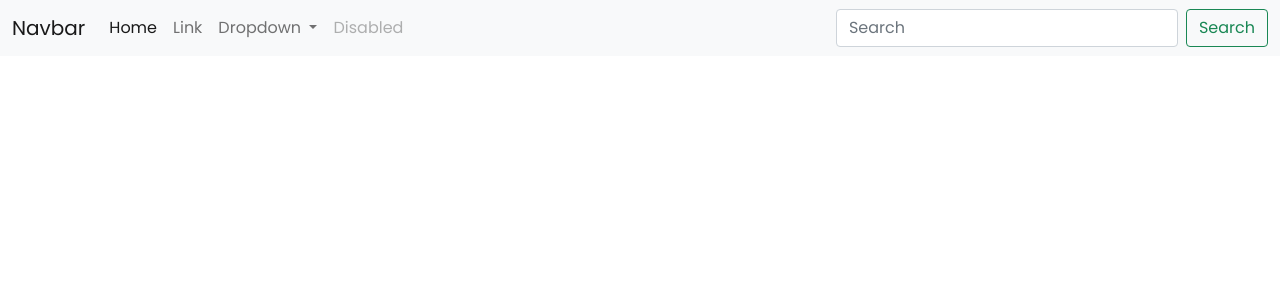
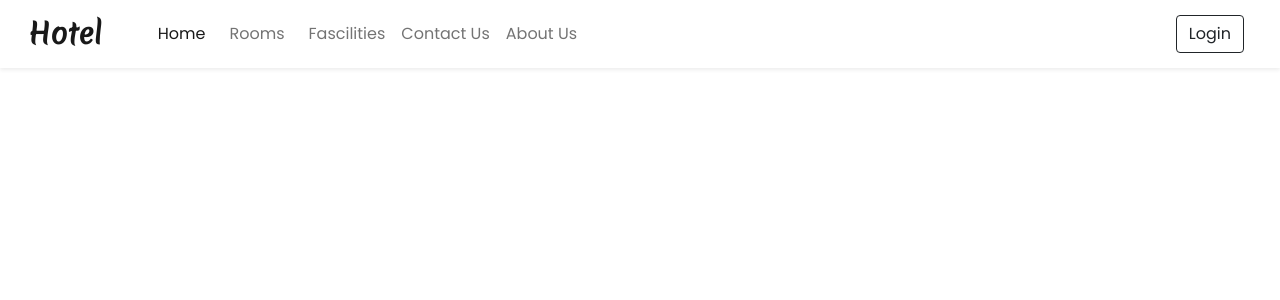
Before and after one commit to bhaktigondal/Hotel-Room-Booking-Website, a PHP site: page / in a window 1280 px wide. Shown: the top 300 px of the page. Run offline with PHP 8.4, Linux system fonts and the light colour scheme.

Commit message:
new code added

```diff
--- a/index.php
+++ b/index.php
@@ -32,10 +32,10 @@
 <body>
 
     <!-- ----navbar-------- -->
-    <nav class="navbar navbar-expand-lg navbar-light bg-light">
+    <nav class="navbar navbar-expand-lg navbar-light bg-white px-lg-3 py-lg-2 shadow-sm sticky-top">
         <div class="container-fluid">
-            <a class="navbar-brand" href="#">Navbar</a>
-            <button class="navbar-toggler" type="button" data-bs-toggle="collapse"
+            <a class="navbar-brand me-5 fw-bold fs-3 h-font" href="index.php">Hotel</a>
+            <button class="navbar-toggler shadow-none" type="button" data-bs-toggle="collapse"
                 data-bs-target="#navbarSupportedContent" aria-controls="navbarSupportedContent" aria-expanded="false"
                 aria-label="Toggle navigation">
                 <span class="navbar-toggler-icon"></span>
@@ -43,36 +43,54 @@
             <div class="collapse navbar-collapse" id="navbarSupportedContent">
                 <ul class="navbar-nav me-auto mb-2 mb-lg-0">
                     <li class="nav-item">
-                        <a class="nav-link active" aria-current="page" href="#">Home</a>
+                        <a class="nav-link active me-2" aria-current="page" href="#">Home</a>
                     </li>
                     <li class="nav-item">
-                        <a class="nav-link" href="#">Link</a>
-                    </li>
-                    <li class="nav-item dropdown">
-                        <a class="nav-link dropdown-toggle" href="#" id="navbarDropdown" role="button"
-                            data-bs-toggle="dropdown" aria-expanded="false">
-                            Dropdown
-                        </a>
-                        <ul class="dropdown-menu" aria-labelledby="navbarDropdown">
-                            <li><a class="dropdown-item" href="#">Action</a></li>
-                            <li><a class="dropdown-item" href="#">Another action</a></li>
-                            <li>
-                                <hr class="dropdown-divider">
-                            </li>
-                            <li><a class="dropdown-item" href="#">Something else here</a></li>
-                        </ul>
+                        <a class="nav-link me-2" href="#">Rooms</a>
                     </li>
                     <li class="nav-item">
-                        <a class="nav-link disabled" href="#" tabindex="-1" aria-disabled="true">Disabled</a>
+                        <a class="nav-link me2" href="#">Fascilities</a>
                     </li>
+                    <li class="nav-item">
+                        <a class="nav-link me2" href="#">Contact Us</a>
+                    </li>
+                    <li class="nav-item">
+                        <a class="nav-link me-2" href="#">About Us</a>
+                    </li>
+
+
                 </ul>
-                <form class="d-flex">
-                    <input class="form-control me-2" type="search" placeholder="Search" aria-label="Search">
-                    <button class="btn btn-outline-success" type="submit">Search</button>
-                </form>
+                <div class="d-flex">
+
+                    <!-- <button class="btn btn-outline-dark shadow-none me-lg-3 me-3" type="submit">Search</button> -->
+                    <button type="button" class="btn btn-outline-dark shadow-none me-lg-2 me-3" data-bs-toggle="modal"
+                        data-bs-target="#loginmodal">
+                        Login
+                    </button>
+                </div>
             </div>
         </div>
     </nav>
+
+    <!-- Modal -->
+    <div class="modal fade" id="loginmodal" data-bs-backdrop="static" data-bs-keyboard="false" tabindex="-1"
+        aria-labelledby="staticBackdropLabel" aria-hidden="true">
+        <div class="modal-dialog">
+            <div class="modal-content">
+                <div class="modal-header">
+                    <h5 class="modal-title" id="staticBackdropLabel">Modal title</h5>
+                    <button type="button" class="btn-close" data-bs-dismiss="modal" aria-label="Close"></button>
+                </div>
+                <div class="modal-body">
+                    ...
+                </div>
+                <div class="modal-footer">
+                    <button type="button" class="btn btn-secondary" data-bs-dismiss="modal">Close</button>
+                    <button type="button" class="btn btn-primary">Understood</button>
+                </div>
+            </div>
+        </div>
+    </div>
 
 
 
```
